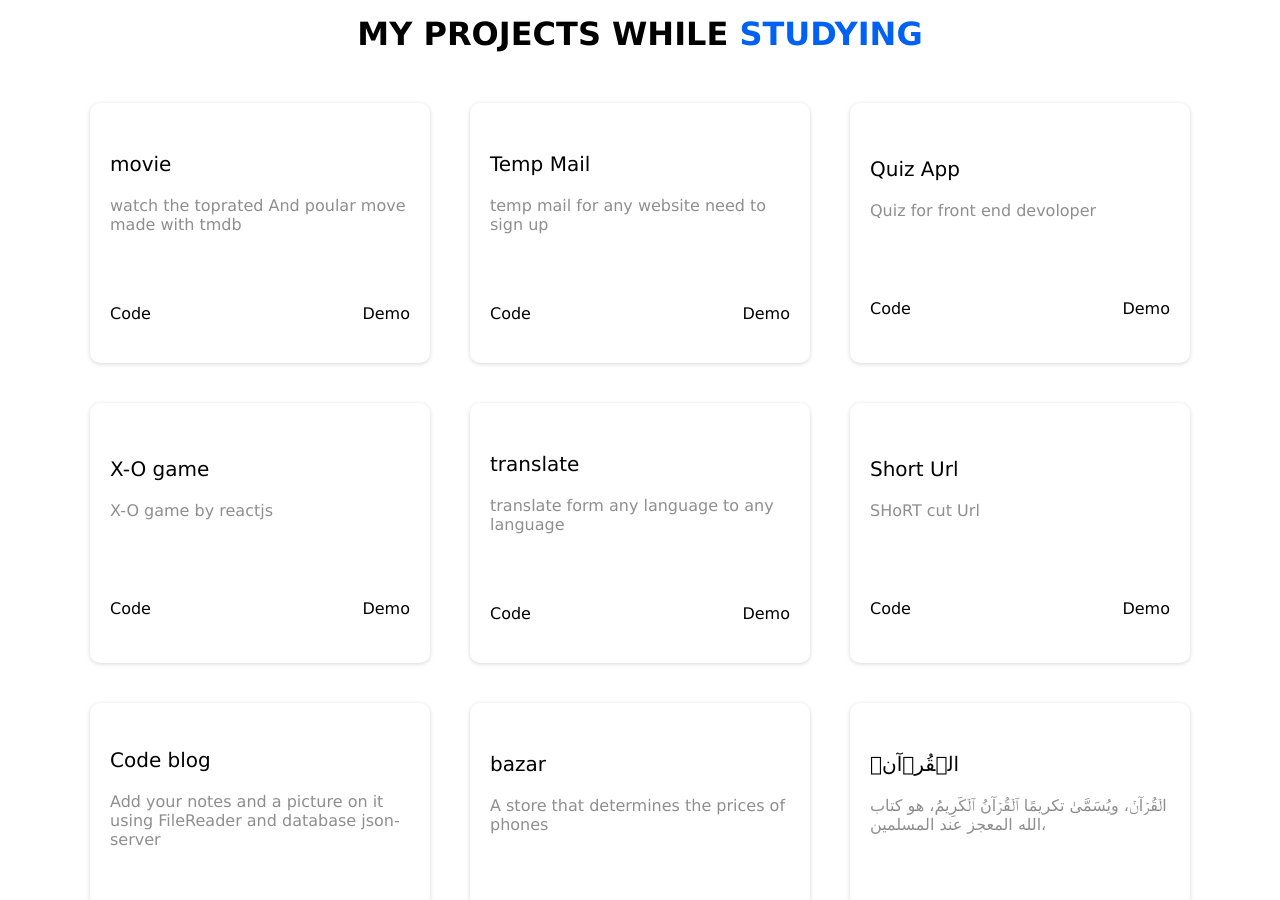
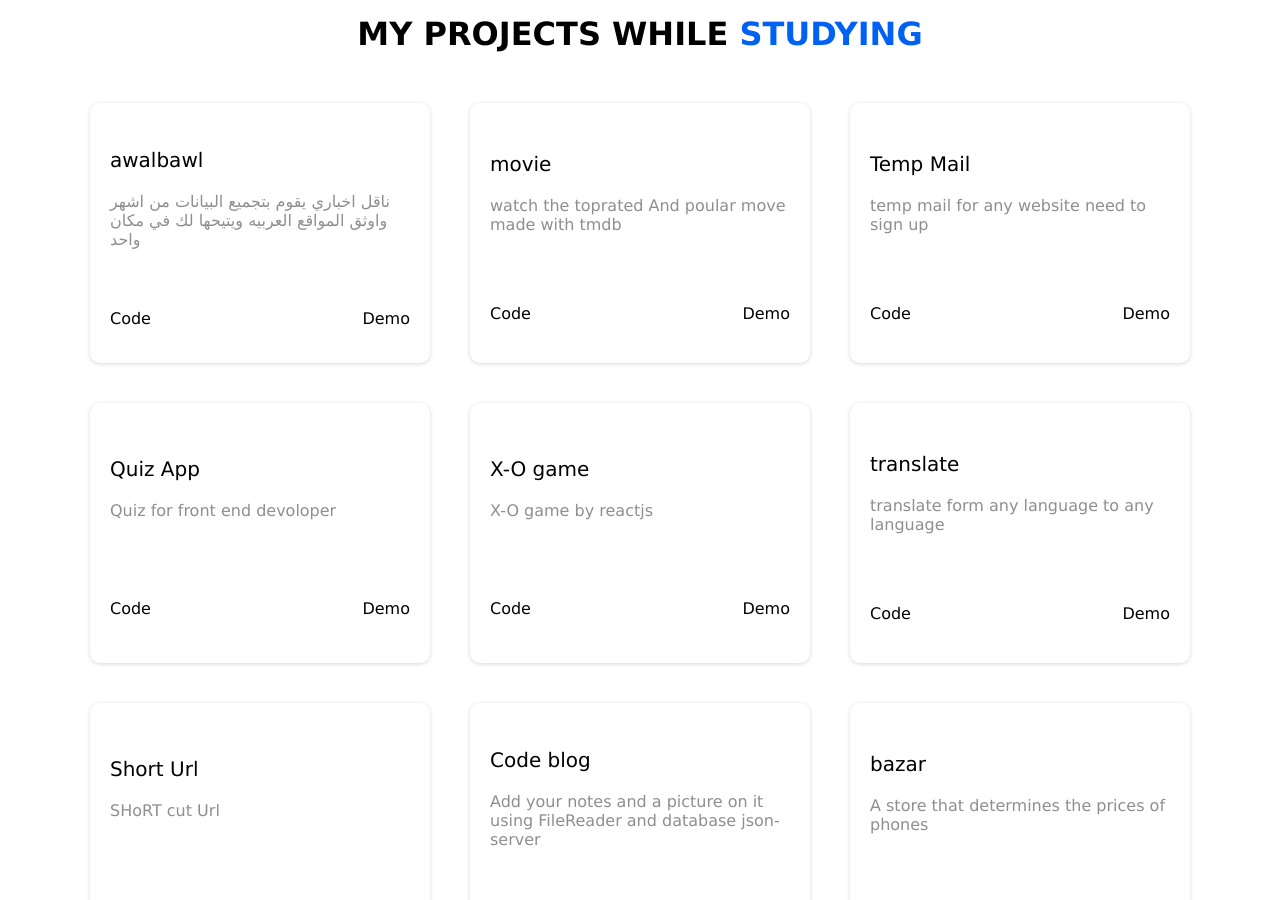
Before and after one commit to Mohmed932/portfoiilo, a React (Create React App) app: page / in a window 1280 px wide. Shown: the part 3140-4040 px from the top of the page. Built offline with nearby package versions, Linux system fonts and the light colour scheme.

Commit message:
Update Data.js

```diff
--- a/src/components/Data.js
+++ b/src/components/Data.js
@@ -1,4 +1,11 @@
 export const data = [
+  {
+    id: 2344545,
+    title: "awalbawl",
+    code: "https://github.com/Mohmed932/client_News",
+    visit: "http://awalbawl.online/",
+    desc: "ناقل اخباري يقوم بتجميع البيانات من اشهر واوثق المواقع العربيه ويتيحها لك في مكان واحد",
+  },
   {
     id: 234,
     title: "movie",
```
